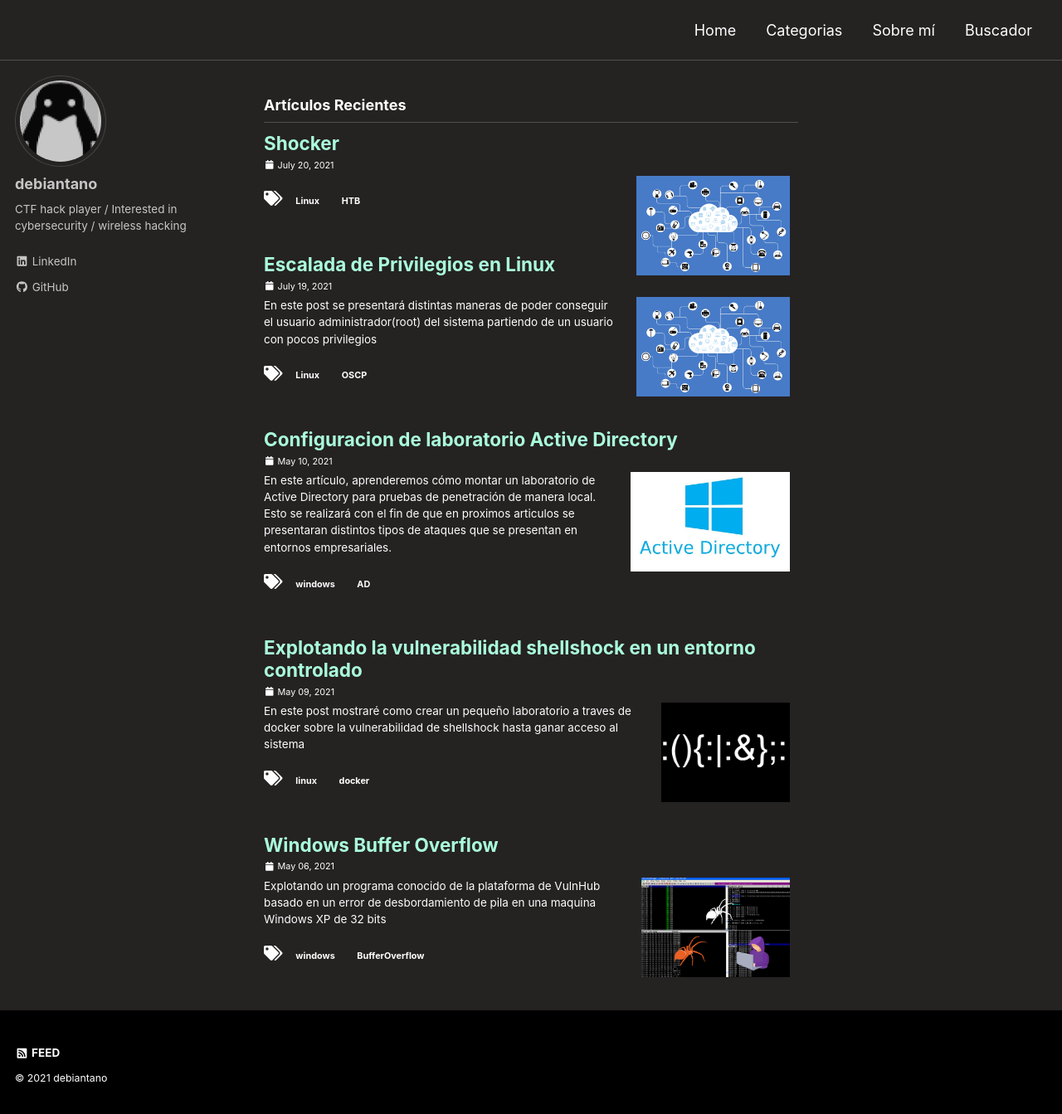
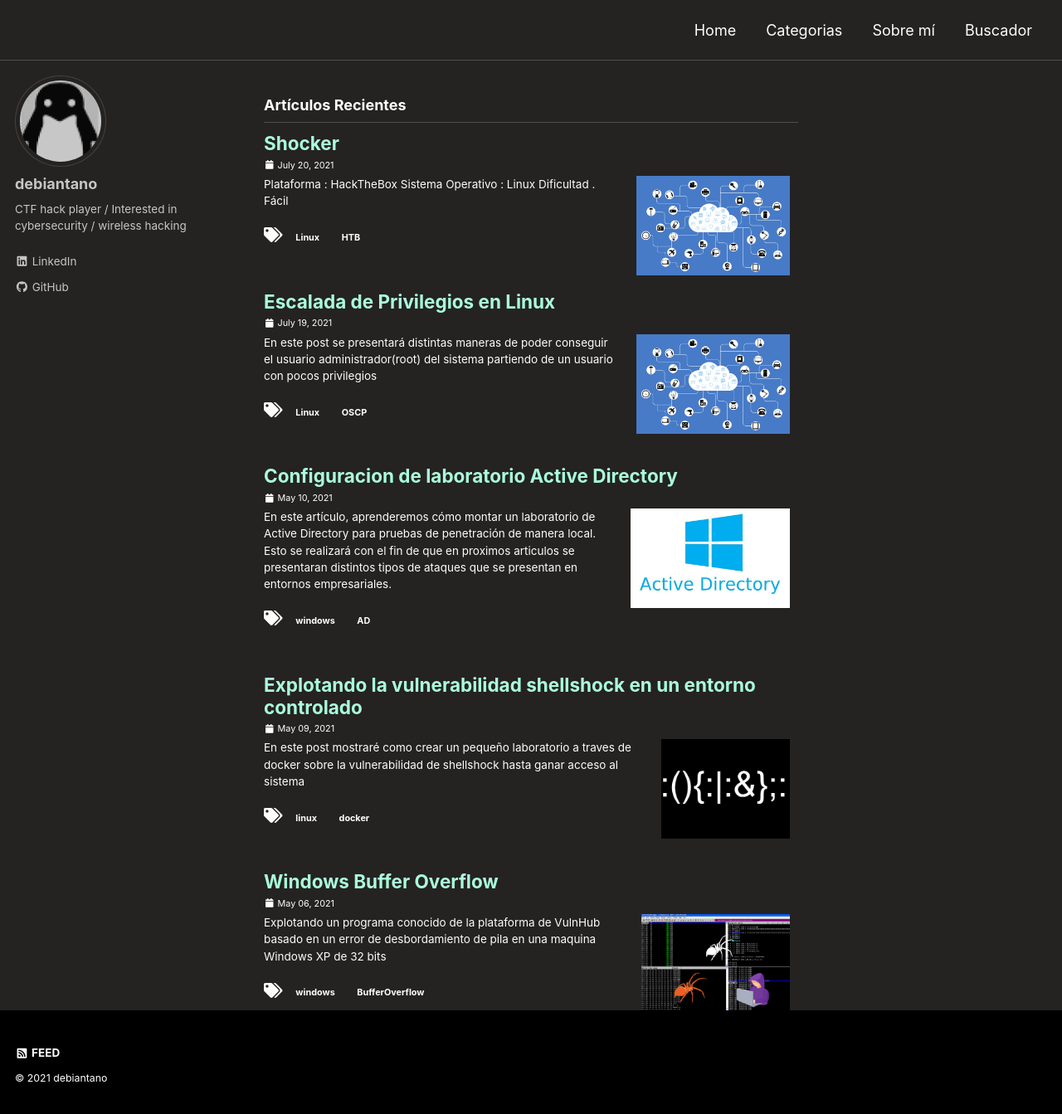
Before and after one commit to debiantano/debiantano.github.io, a Jekyll site: the page built from index.html, in a window 1280 px wide and 1345 px high. Shown: the whole window at 83% size. Built offline with Jekyll 4.4.1, drawn with Linux system fonts in a browser that asks for light colours; cached includes are drawn as plain includes; a script that is not in the unit is left out; the list of posts is cut into pages by our own code.

Commit message:
Update 2021-07-20-Shocker-HTB.md

```diff
--- a/_posts/2021-07-20-Shocker-HTB.md
+++ b/_posts/2021-07-20-Shocker-HTB.md
@@ -2,10 +2,9 @@
 layout: single
 title:  Shocker
 excerpt: "
-
-
-
-
+Plataforma : HackTheBox
+Sistema Operativo : Linux
+Dificultad . Fácil
 "
 date: 2021-07-20
 classes: wide
```
